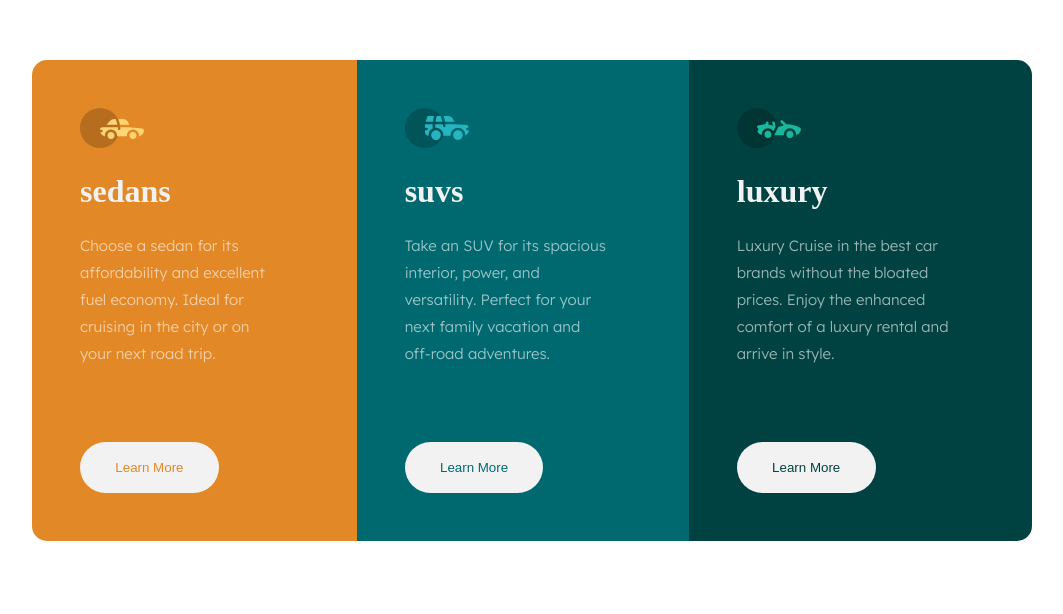
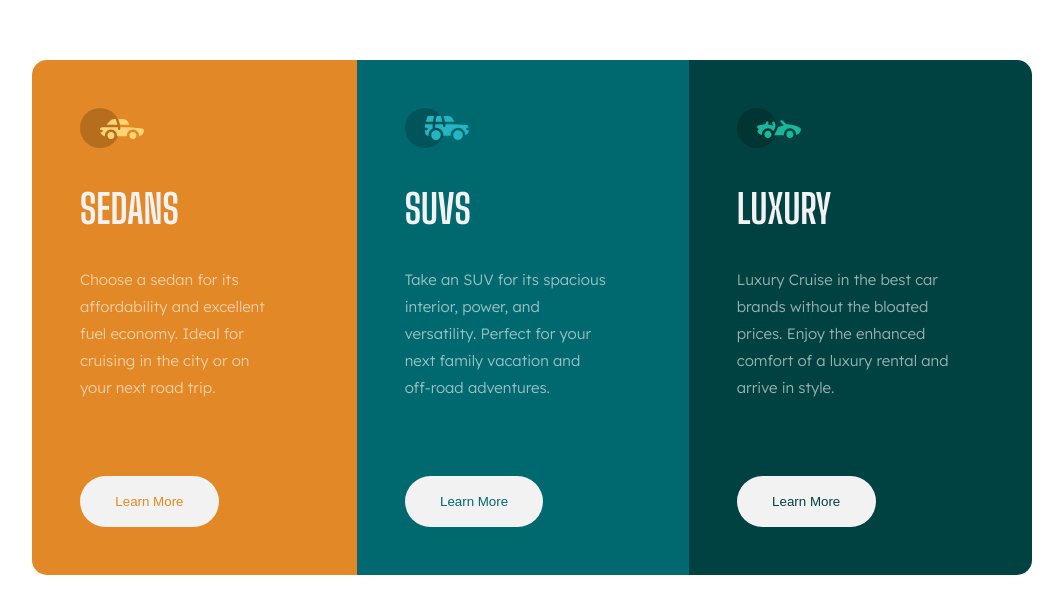
Before and after one commit to Olabayoji/Column-Previeew, a plain HTML site: page index.html in a window 1280 px wide. Shown: the part 108-722 px from the top of the page, without its empty margins (108-1171 px from the left). Drawn offline with Linux system fonts and the light colour scheme.

Commit message:
Update index.html

```diff
--- a/index.html
+++ b/index.html
@@ -15,7 +15,7 @@
   <main class="container">
     <div class="card card-1">
       <img src="images/icon-sedans.svg" alt="sedan">
-      <h1>sedans</h1>
+      <h2>sedans</h2>
       <p>Choose a sedan for its affordability and excellent fuel economy.
         Ideal for cruising in the city or on your next road trip.</p>
       <button class="btn-1" type="button" name="button">Learn More</button>
@@ -23,7 +23,7 @@
     </div>
     <div class="card card-2">
       <img src="images/icon-suvs.svg" alt="sedan">
-      <h1>suvs</h1>
+      <h2>suvs</h2>
       <p>Take an SUV for its spacious interior, power, and versatility.
         Perfect for your next family vacation and off-road adventures.</p>
       <button class="btn-2" type="button" name="button">Learn More</button>
@@ -31,7 +31,7 @@
     </div>
     <div class="card card-3">
       <img src="images/icon-luxury.svg" alt="sedan">
-      <h1>luxury</h1>
+      <h2>luxury</h2>
       <p>Luxury Cruise in the best car brands without the bloated prices.
         Enjoy the enhanced comfort of a luxury rental and arrive in style.</p>
       <button class="btn-3" type="button" name="button">Learn More</button>
```
